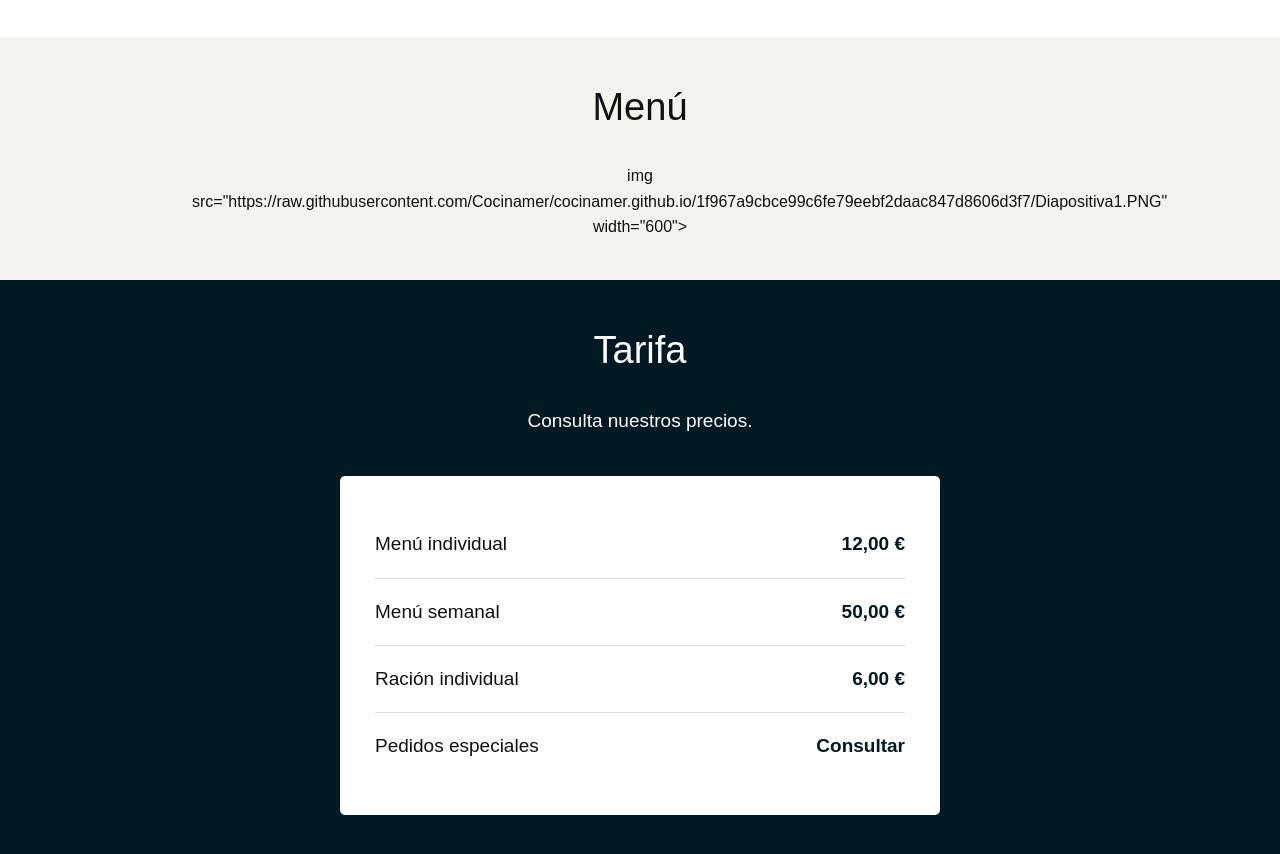
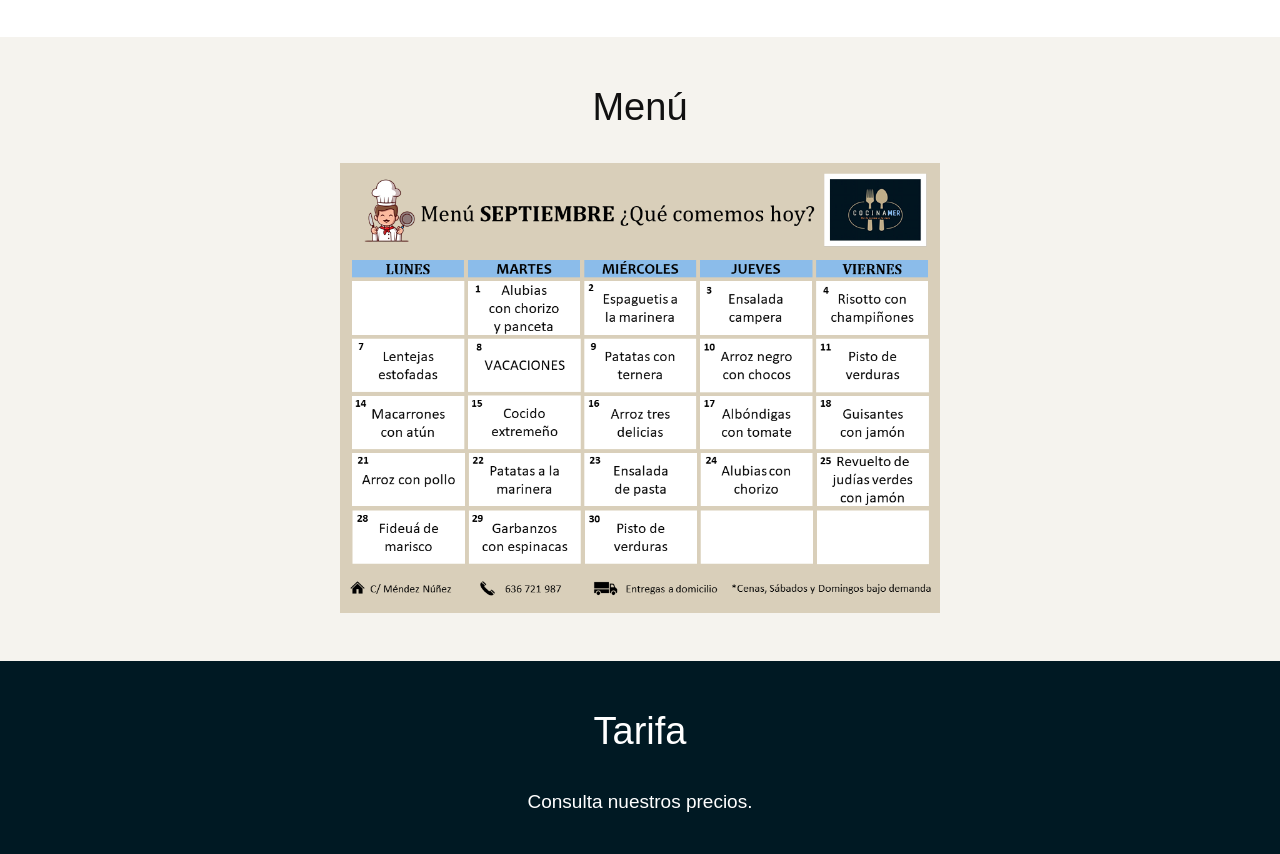
Before and after one commit to Cocinamer/cocinamer.github.io, a plain HTML site: page index.html in a window 1280 px wide. Shown: the part 1404-2258 px from the top of the page. Drawn offline with Linux system fonts and the light colour scheme.

Commit message:
Update index.html

```diff
--- a/index.html
+++ b/index.html
@@ -467,7 +467,7 @@
 
   <h2>Menú</h2>
 
-  img src="https://raw.githubusercontent.com/Cocinamer/cocinamer.github.io/1f967a9cbce99c6fe79eebf2daac847d8606d3f7/Diapositiva1.PNG"
+  <img src="https://raw.githubusercontent.com/Cocinamer/cocinamer.github.io/1f967a9cbce99c6fe79eebf2daac847d8606d3f7/Diapositiva1.PNG"
        width="600">
 
 </section>
```
